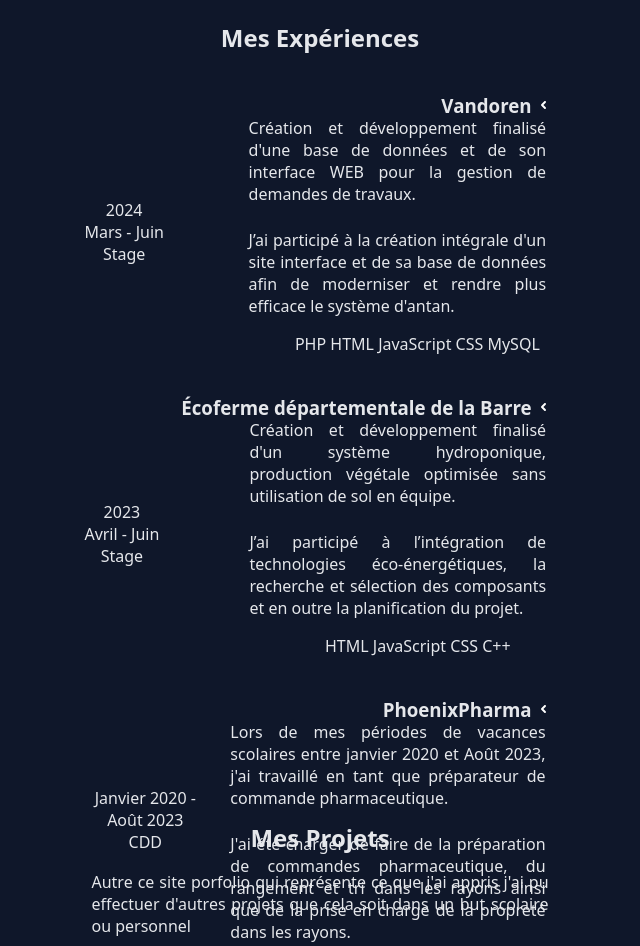
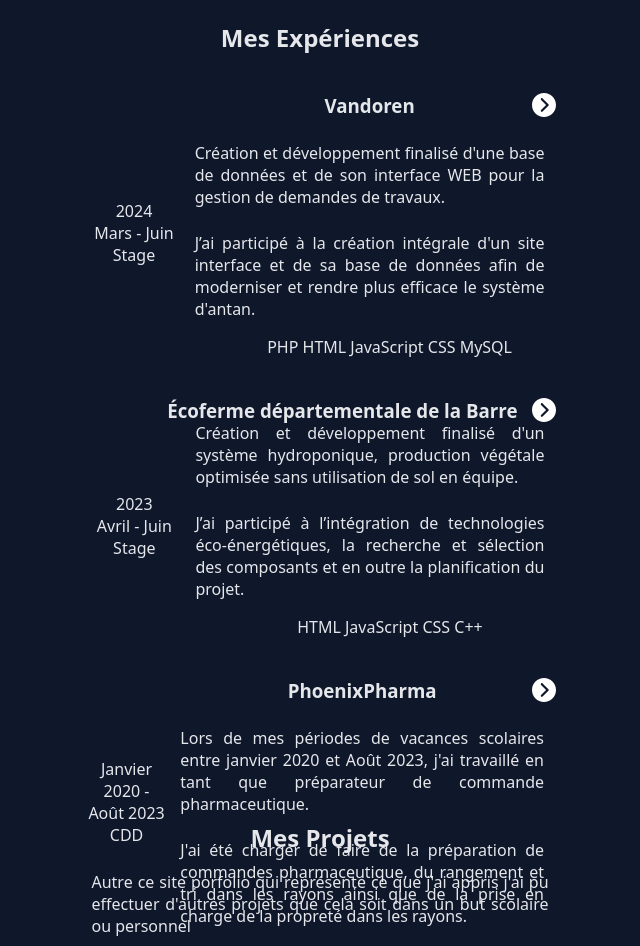
Before and after one commit to HugoTizzian/portfolio, a plain HTML site: page index.html in a window 1280 px wide. Shown: the part 483-1429 px from the top of the page, without its empty margins (584-1224 px from the left). Drawn offline with Linux system fonts and the light colour scheme.

Commit message:
HTML change
Deplacement titre long pour colisions

```diff
--- a/index.html
+++ b/index.html
@@ -80,10 +80,12 @@
                         <div>
                             <h3>
                             <div>
-                                <a class="Lexp" href="https://vandoren.fr/fr/">Vandoren
-                                <svg xmlns="http://www.w3.org/2000/svg" xmlns:xlink="http://www.w3.org/1999/xlink" width="50px" height="50px" viewBox="0 0 24 24" version="1.1" xml:space="preserve">
-                                <path d="M13.7,8.3c-0.4-0.4-1-0.4-1.4,0l-3,3c-0.4,0.4-0.4,1,0,1.4l3,3c0.2,0.2,0.5,0.3,0.7,0.3s0.5-0.1,0.7-0.3    c0.4-0.4,0.4-1,0-1.4L11.4,12l2.3-2.3C14.1,9.3,14.1,8.7,13.7,8.3z"/></svg></a>
-
+                                <a class="Lexp" href="https://vandoren.fr/fr/">
+                                    <svg xmlns="http://www.w3.org/2000/svg" xmlns:xlink="http://www.w3.org/1999/xlink" version="1.1" id="Layer_1" viewBox="0 0 330 330" xml:space="preserve">
+                                        <path id="XMLID_2_" d="M165,0C74.019,0,0,74.019,0,165s74.019,165,165,165s165-74.019,165-165S255.981,0,165,0z M225.606,175.605  l-80,80.002C142.678,258.535,138.839,260,135,260s-7.678-1.464-10.606-4.394c-5.858-5.857-5.858-15.355,0-21.213l69.393-69.396  l-69.393-69.392c-5.858-5.857-5.858-15.355,0-21.213c5.857-5.858,15.355-5.858,21.213,0l80,79.998  c2.814,2.813,4.394,6.628,4.394,10.606C230,168.976,228.42,172.792,225.606,175.605z"/>
+                                        </svg>
+                                        </a>
+                                Vandoren
                             </div>
                             </h3>
                             <p class="T2">
@@ -108,10 +110,11 @@
                             <div>
                                 <h3>
                                 <div>
-                                    <a class="Lexp" href="https://var.fr/environnement/sensibilisation-a-l-environnement/ecoferme">Écoferme départementale de la Barre
-                                        <svg xmlns="http://www.w3.org/2000/svg" xmlns:xlink="http://www.w3.org/1999/xlink" width="50px" height="50px" viewBox="0 0 24 24" version="1.1" xml:space="preserve">
-                                        <path d="M13.7,8.3c-0.4-0.4-1-0.4-1.4,0l-3,3c-0.4,0.4-0.4,1,0,1.4l3,3c0.2,0.2,0.5,0.3,0.7,0.3s0.5-0.1,0.7-0.3    c0.4-0.4,0.4-1,0-1.4L11.4,12l2.3-2.3C14.1,9.3,14.1,8.7,13.7,8.3z"/></svg>
-                                    </a>
+                                    <a class="Lexp" href="https://var.fr/environnement/sensibilisation-a-l-environnement/ecoferme"> <span class="LT">Écoferme départementale de la Barre</span>
+                                        <svg xmlns="http://www.w3.org/2000/svg" xmlns:xlink="http://www.w3.org/1999/xlink" version="1.1" id="Layer_1" viewBox="0 0 330 330" xml:space="preserve">
+                                            <path id="XMLID_2_" d="M165,0C74.019,0,0,74.019,0,165s74.019,165,165,165s165-74.019,165-165S255.981,0,165,0z M225.606,175.605  l-80,80.002C142.678,258.535,138.839,260,135,260s-7.678-1.464-10.606-4.394c-5.858-5.857-5.858-15.355,0-21.213l69.393-69.396  l-69.393-69.392c-5.858-5.857-5.858-15.355,0-21.213c5.857-5.858,15.355-5.858,21.213,0l80,79.998  c2.814,2.813,4.394,6.628,4.394,10.606C230,168.976,228.42,172.792,225.606,175.605z"/>
+                                            </svg>
+                                            </a>
                                 </div>
                                 </h3>
                                 <p class="T2">
@@ -135,10 +138,11 @@
                                 <div>
                                     <h3>
                                     <div>
-                                        <a class="Lexp" href="https://www.phoenixpharma.fr">PhoenixPharma
-                                            <svg xmlns="http://www.w3.org/2000/svg" xmlns:xlink="http://www.w3.org/1999/xlink" width="50px" height="50px" viewBox="0 0 24 24" version="1.1" xml:space="preserve">
-                                            <path d="M13.7,8.3c-0.4-0.4-1-0.4-1.4,0l-3,3c-0.4,0.4-0.4,1,0,1.4l3,3c0.2,0.2,0.5,0.3,0.7,0.3s0.5-0.1,0.7-0.3    c0.4-0.4,0.4-1,0-1.4L11.4,12l2.3-2.3C14.1,9.3,14.1,8.7,13.7,8.3z"/></svg>
-                                        </a>
+                                        <a class="Lexp" href="https://www.phoenixpharma.fr">
+                                            <svg xmlns="http://www.w3.org/2000/svg" xmlns:xlink="http://www.w3.org/1999/xlink" version="1.1" id="Layer_1" viewBox="0 0 330 330" xml:space="preserve">
+                                                <path id="XMLID_2_" d="M165,0C74.019,0,0,74.019,0,165s74.019,165,165,165s165-74.019,165-165S255.981,0,165,0z M225.606,175.605  l-80,80.002C142.678,258.535,138.839,260,135,260s-7.678-1.464-10.606-4.394c-5.858-5.857-5.858-15.355,0-21.213l69.393-69.396  l-69.393-69.392c-5.858-5.857-5.858-15.355,0-21.213c5.857-5.858,15.355-5.858,21.213,0l80,79.998  c2.814,2.813,4.394,6.628,4.394,10.606C230,168.976,228.42,172.792,225.606,175.605z"/>
+                                                </svg>
+                                                </a>PhoenixPharma
                                     </div>
                                     </h3>
                                     <p class="T2">
--- a/style.css
+++ b/style.css
@@ -223,10 +223,10 @@
     flex-direction: column;
 }
 .headerS{
-    margin-right: 3%;
-    width: 100%;
+    width: 60%;
     display: flex;
     align-items: center;
+    justify-content: center;
 }
 h3{
     margin-top: 0;
@@ -250,6 +250,7 @@
     color : rgb(229, 231, 235);
     text-align: center;
     justify-content: center;
+    border-radius: 25px;
 }
 .T3:hover{
 background-color: rgb(30, 40, 80);
@@ -264,3 +265,6 @@
     pointer-events: none;
     z-index: 9999;
 }
+.LT{
+    margin-right: 3%;
+}
```
